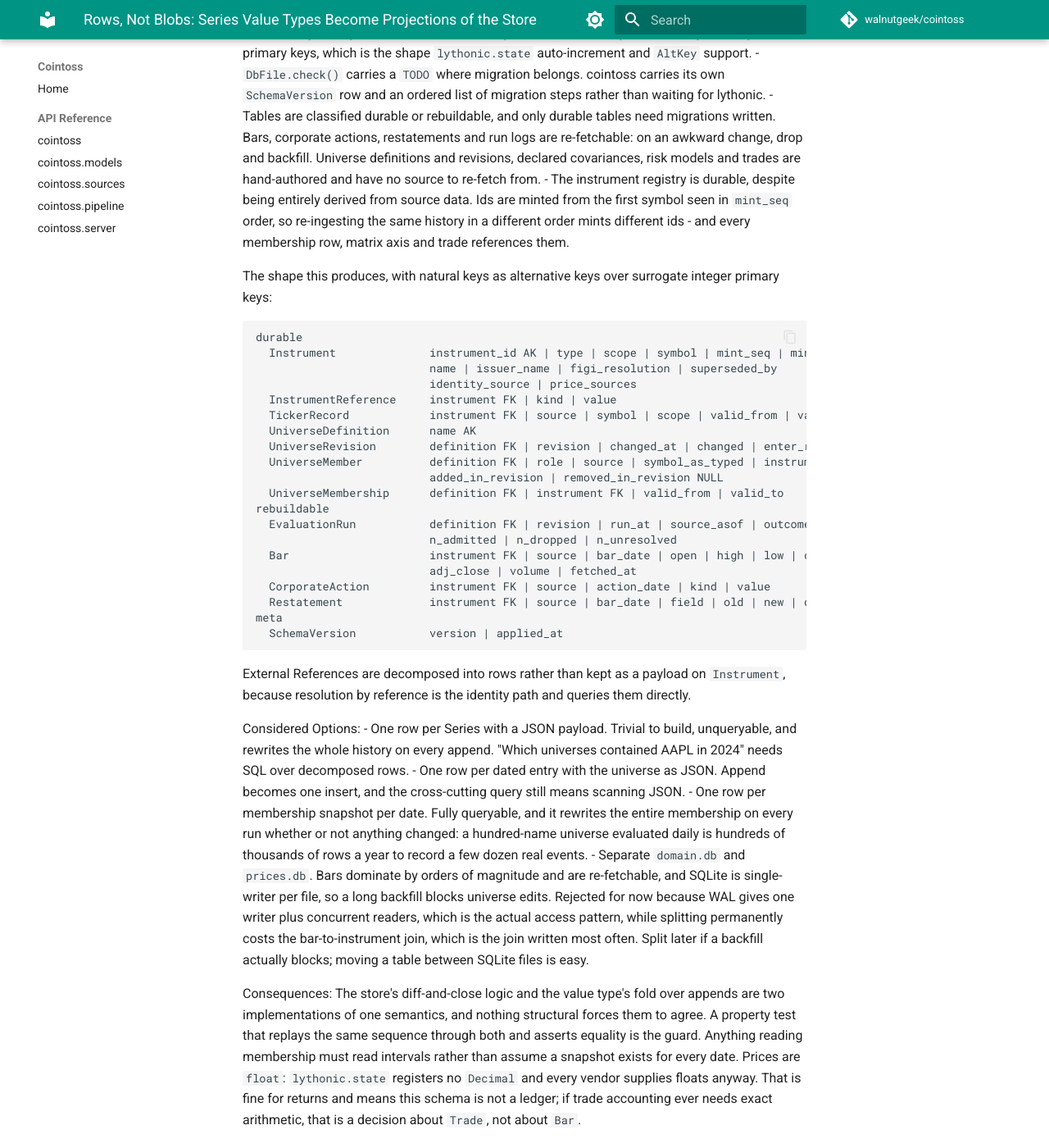
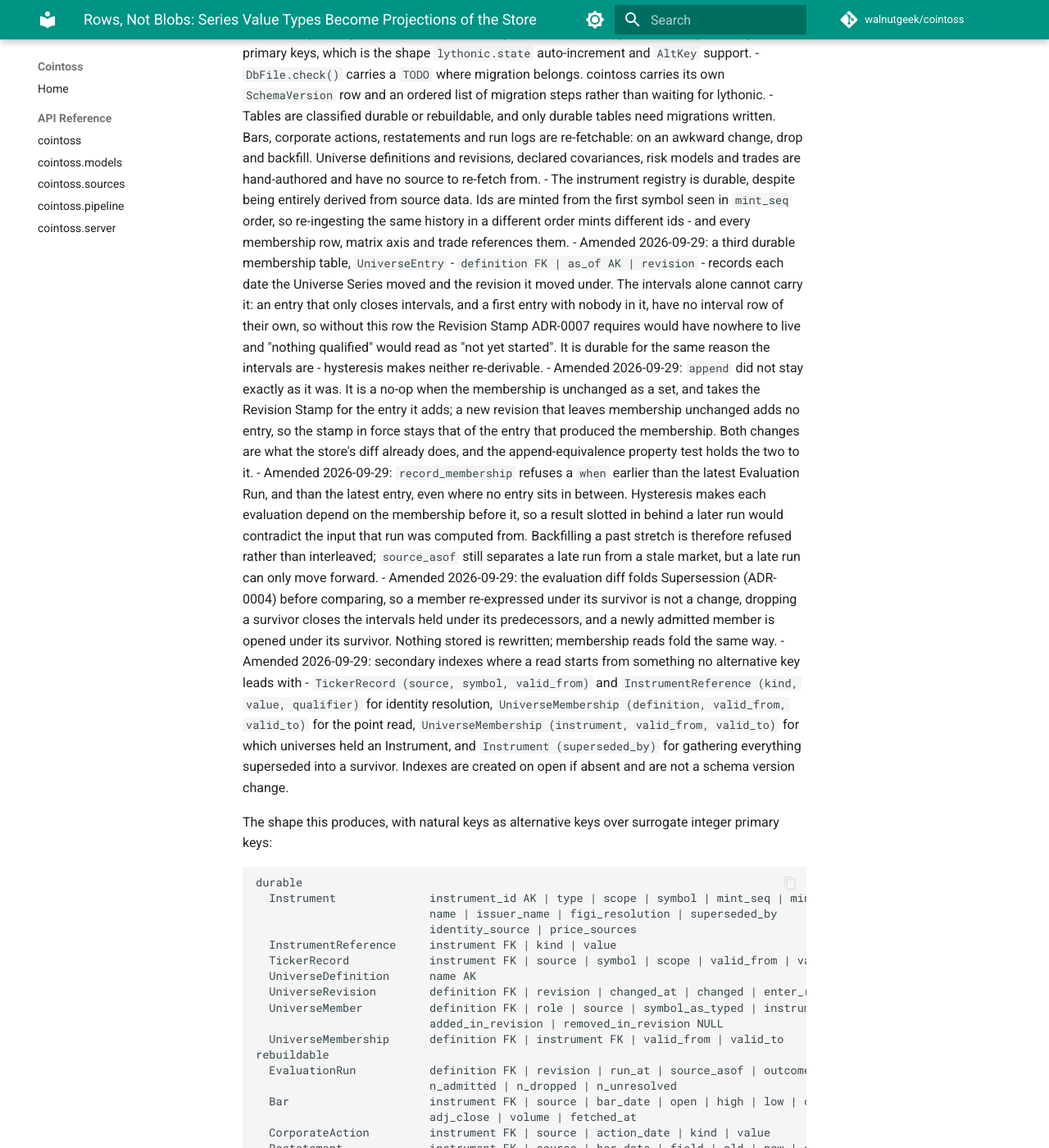
Before and after one commit to walnutgeek/cointoss, an MkDocs documentation site: the page built from docs/adr/0008-rows-not-blobs-value-types-as-projections.md, in a window 1280 px wide and 1400 px high, scrolled down 1020 px. Shown: the whole window at 82% size. Built offline with MkDocs 1.6.1 and Material for MkDocs 9.7.7, drawn with Linux system fonts in a browser that asks for light colours; comment, search, counter and statistics services are not loaded; some of the changed text lies outside the part shown.

Commit message:
docs(adr): amend 0008 for UniverseEntry, append, backfills and indexes
Record the third durable membership table and why, that append is now a no-op
on unchanged membership and carries the Revision Stamp, that record_membership
refuses dates behind the latest Run so backfills are refused, that the diff
folds Supersession, and the secondary indexes. Add Survivor to CONTEXT.md.

Co-Authored-By: Claude Opus 5.5 <noreply@anthropic.com>

```diff
--- a/docs/adr/0008-rows-not-blobs-value-types-as-projections.md
+++ b/docs/adr/0008-rows-not-blobs-value-types-as-projections.md
@@ -1,6 +1,6 @@
 # Rows, Not Blobs: Series Value Types Become Projections of the Store
 
-Status: accepted.
+Status: accepted, amended 2026-09-29.
 
 Context: Every module built so far is storage-agnostic by design, which was right for getting the rules correct and means nothing is written down. `lythonic.state` supplies the persistence answer - a Pydantic-to-SQLite ORM with `DbModel`, `Schema`, `DbFile`, and alternative keys - so no database choice is needed. What is needed is a shape. All three Series types are immutable values whose `append` returns a new whole Series, so loading, appending and rewriting a ten-year daily Series to add one entry is absurd; either storage grows a row-level append that bypasses the value type, or the value type stops being the storage unit.
 
@@ -16,6 +16,11 @@ Decision:
 - `DbFile.check()` carries a `TODO` where migration belongs. cointoss carries its own `SchemaVersion` row and an ordered list of migration steps rather than waiting for lythonic.
 - Tables are classified durable or rebuildable, and only durable tables need migrations written. Bars, corporate actions, restatements and run logs are re-fetchable: on an awkward change, drop and backfill. Universe definitions and revisions, declared covariances, risk models and trades are hand-authored and have no source to re-fetch from.
 - The instrument registry is durable, despite being entirely derived from source data. Ids are minted from the first symbol seen in `mint_seq` order, so re-ingesting the same history in a different order mints different ids - and every membership row, matrix axis and trade references them.
+- Amended 2026-09-29: a third durable membership table, `UniverseEntry` - `definition FK | as_of AK | revision` - records each date the Universe Series moved and the revision it moved under. The intervals alone cannot carry it: an entry that only closes intervals, and a first entry with nobody in it, have no interval row of their own, so without this row the Revision Stamp ADR-0007 requires would have nowhere to live and "nothing qualified" would read as "not yet started". It is durable for the same reason the intervals are - hysteresis makes neither re-derivable.
+- Amended 2026-09-29: `append` did not stay exactly as it was. It is a no-op when the membership is unchanged as a set, and takes the Revision Stamp for the entry it adds; a new revision that leaves membership unchanged adds no entry, so the stamp in force stays that of the entry that produced the membership. Both changes are what the store's diff already does, and the append-equivalence property test holds the two to it.
+- Amended 2026-09-29: `record_membership` refuses a `when` earlier than the latest Evaluation Run, and than the latest entry, even where no entry sits in between. Hysteresis makes each evaluation depend on the membership before it, so a result slotted in behind a later run would contradict the input that run was computed from. Backfilling a past stretch is therefore refused rather than interleaved; `source_asof` still separates a late run from a stale market, but a late run can only move forward.
+- Amended 2026-09-29: the evaluation diff folds Supersession (ADR-0004) before comparing, so a member re-expressed under its survivor is not a change, dropping a survivor closes the intervals held under its predecessors, and a newly admitted member is opened under its survivor. Nothing stored is rewritten; membership reads fold the same way.
+- Amended 2026-09-29: secondary indexes where a read starts from something no alternative key leads with - `TickerRecord (source, symbol, valid_from)` and `InstrumentReference (kind, value, qualifier)` for identity resolution, `UniverseMembership (definition, valid_from, valid_to)` for the point read, `UniverseMembership (instrument, valid_from, valid_to)` for which universes held an Instrument, and `Instrument (superseded_by)` for gathering everything superseded into a survivor. Indexes are created on open if absent and are not a schema version change.
 
 The shape this produces, with natural keys as alternative keys over surrogate integer primary keys:
 
```
Also changed, not shown: CONTEXT.md (+4 -0 lines).
